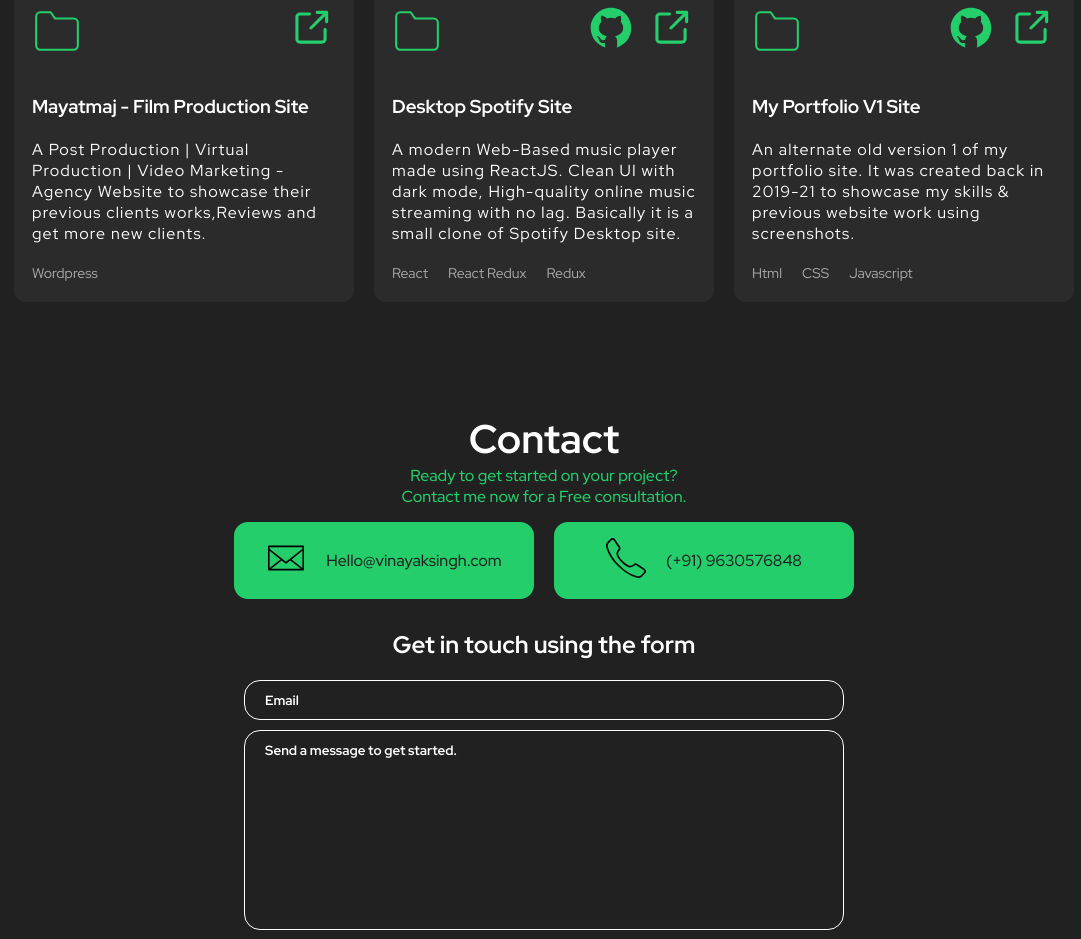
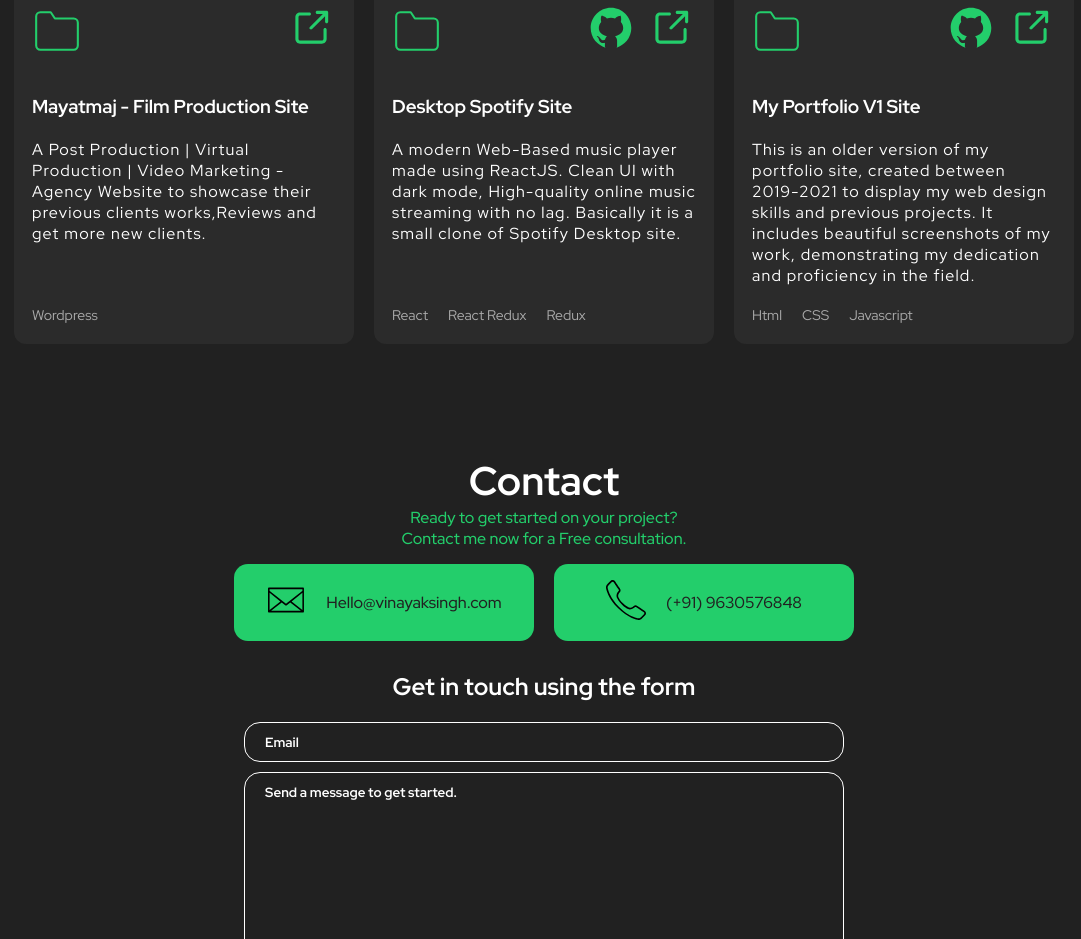
Before and after one commit to yuliiak111/portfolio, a React (Create React App) app: page / in a window 1280 px wide. Shown: the part 2280-3219 px from the top of the page, without its empty margins (96-1177 px from the left). Built offline with nearby package versions, Linux system fonts and the light colour scheme.

Commit message:
Update Portfolio.tsx

```diff
--- a/src/components/Portfolio/Portfolio.tsx
+++ b/src/components/Portfolio/Portfolio.tsx
@@ -232,7 +232,7 @@ export function Portfolio() {
             <div className="body">
               <h3>My Portfolio V1 Site</h3>
               <p>
-                An alternate old version 1 of my portfolio site. It was created back in 2019-21 to showcase my skills & previous website work using screenshots.
+              This is an older version of my portfolio site, created between 2019-2021 to display my web design skills and previous projects. It includes beautiful screenshots of my work, demonstrating my dedication and proficiency in the field.
               </p>
             </div>
             <footer>
```
